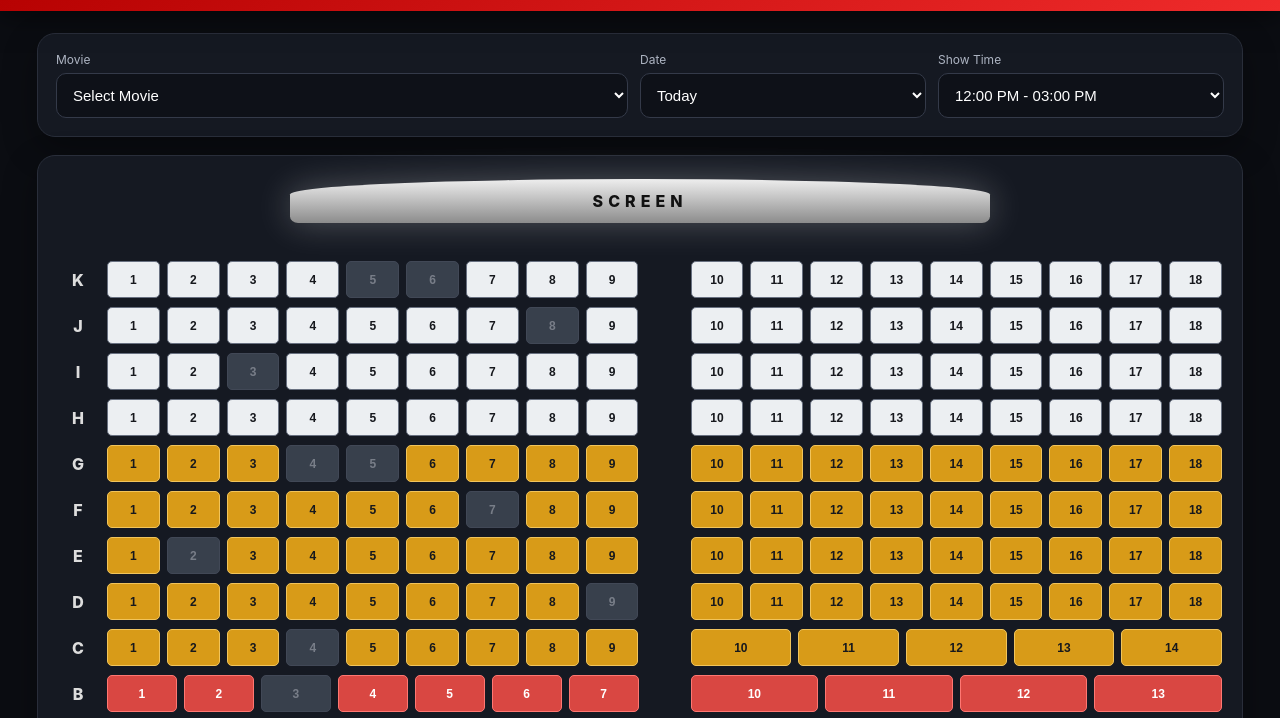
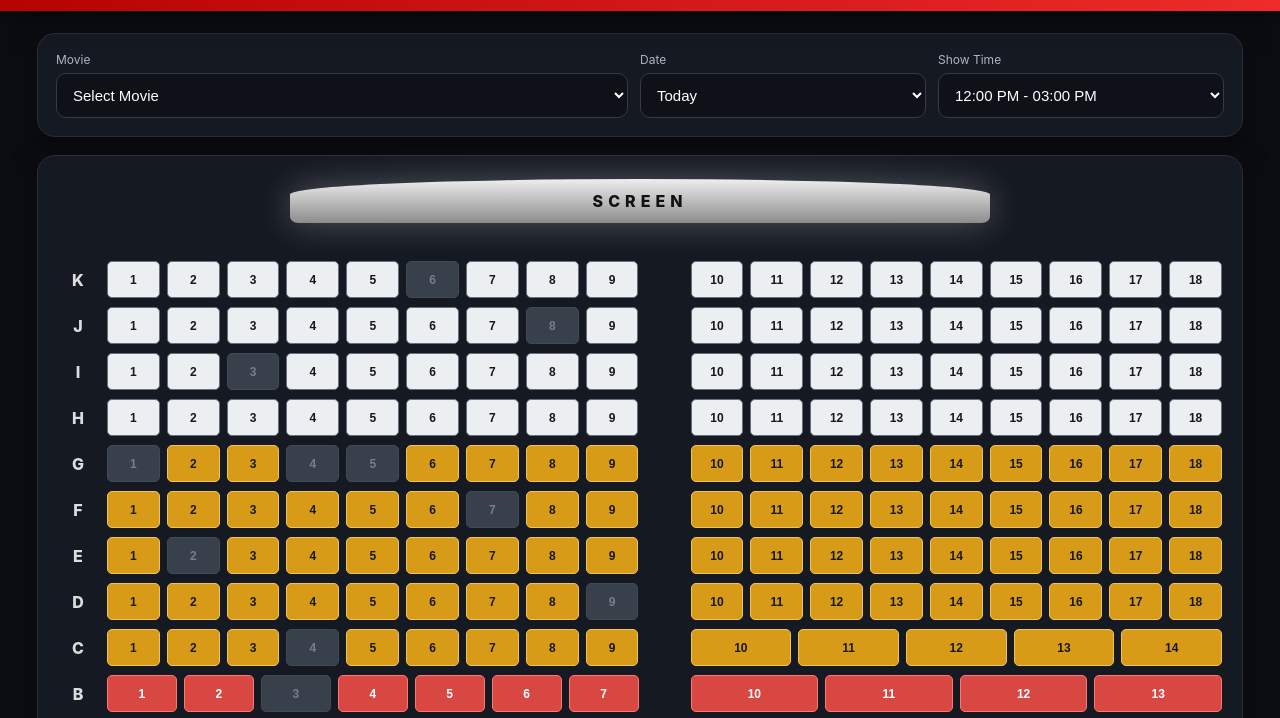
Before and after one commit to RudraxCinemaUna/Rudrax--cinema-una, a plain HTML site: page index.html in a window 1280 px wide. Shown: the part 70-788 px from the top of the page. Drawn offline with Linux system fonts and the light colour scheme.

Commit message:
Update booked seats in index.html

```diff
--- a/index.html
+++ b/index.html
@@ -147,7 +147,7 @@ const layout=[
 ];
 const seating=document.getElementById('seating');
 const selected=new Map();
-const booked=new Set(['K5','K6','J8','I3','G4','G5','F7','E2','D9','C4','B3','A6','A7']);
+const booked=new Set(['G1','K6','J8','I3','G4','G5','F7','E2','D9','C4','B3','A6','A7']);
 
 function makeSide(row,type,count,start){
   const side=document.createElement('div');
```
